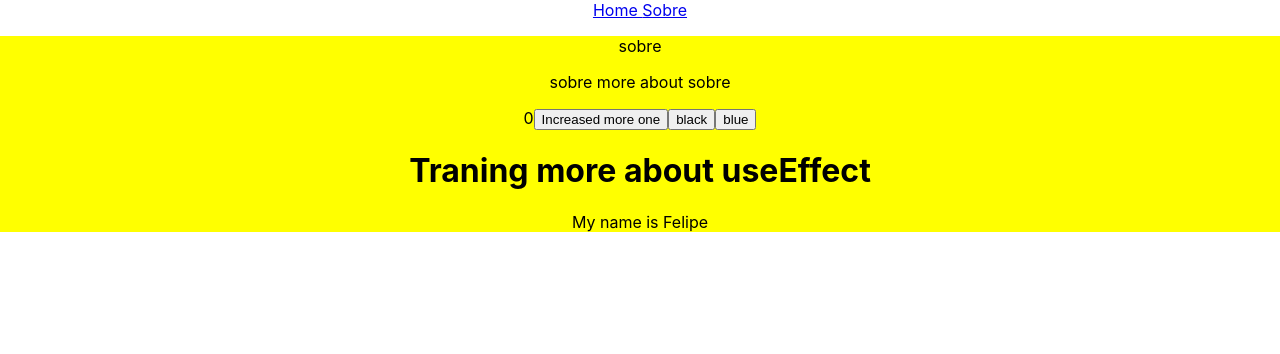
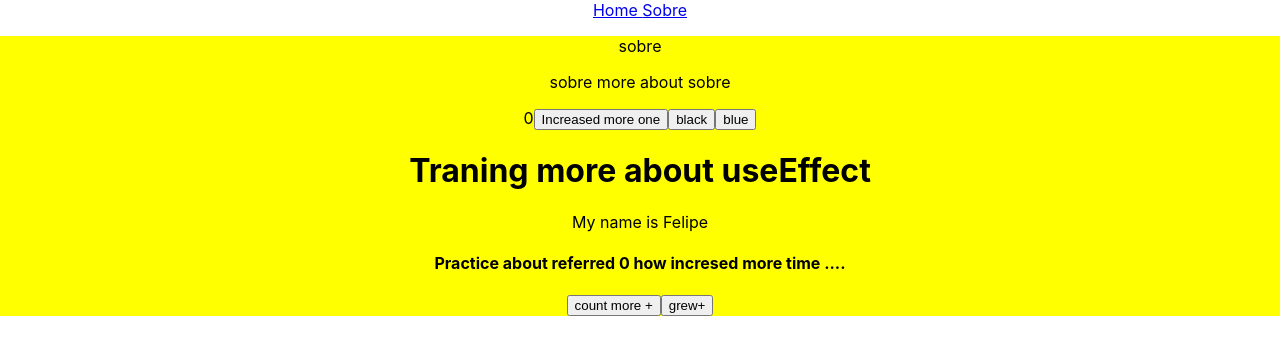
Before and after one commit to felipe-programador-18/ALL-about-Hoock, a React (Create React App) app in the folder allhoock/: page /sobre in a window 1280 px wide. Shown: the top 354 px of the page. Built offline with nearby package versions, Linux system fonts and the light colour scheme.

Commit message:
c22-create another refferend to practice about useref

```diff
--- /dev/null
+++ b/allhoock/src/Componente/More.ref.userfe.js
@@ -0,0 +1,24 @@
+import React, { useRef, useState, useEffect } from 'react'
+
+const PracticeReffe = () => {
+
+    const [count, setCounter] = useState(0)
+    const [grew, setGrew ] = useState(0)
+    const hereReffe = useRef(0)
+
+   useEffect(() => {
+    hereReffe.current = hereReffe.current +1
+   })
+
+
+    return (<>
+
+    <h4>Practice about referred {hereReffe.current} how incresed more time ....  </h4>
+    <button onClick={() => setCounter(count+1) } >count more +</button>
+    <button onClick={() => setGrew(grew+1) } >grew+</button>
+
+    </>)
+}
+
+
+export default PracticeReffe
--- a/allhoock/src/pages/sobre.js
+++ b/allhoock/src/pages/sobre.js
@@ -2,6 +2,7 @@ import AddingSome from "../Componente/useeeffect"
 import { useVerify } from "../Personalitehook/useContext"
 import {useVerifyColor} from "../Personalitehook/useColors"
 import CreateMoreEffect from "../Componente/createAnotherUsereffect"
+import PracticeReffe from "../Componente/More.ref.userfe"
 
 
 const Sobre = ( ) => {
@@ -27,6 +28,7 @@ const Sobre = ( ) => {
      <button onClick={ () =>  AnotherColor("BLUE") } >blue</button>
 
      <CreateMoreEffect/>
+     <PracticeReffe/>
 
       </div>
     </>)
```
